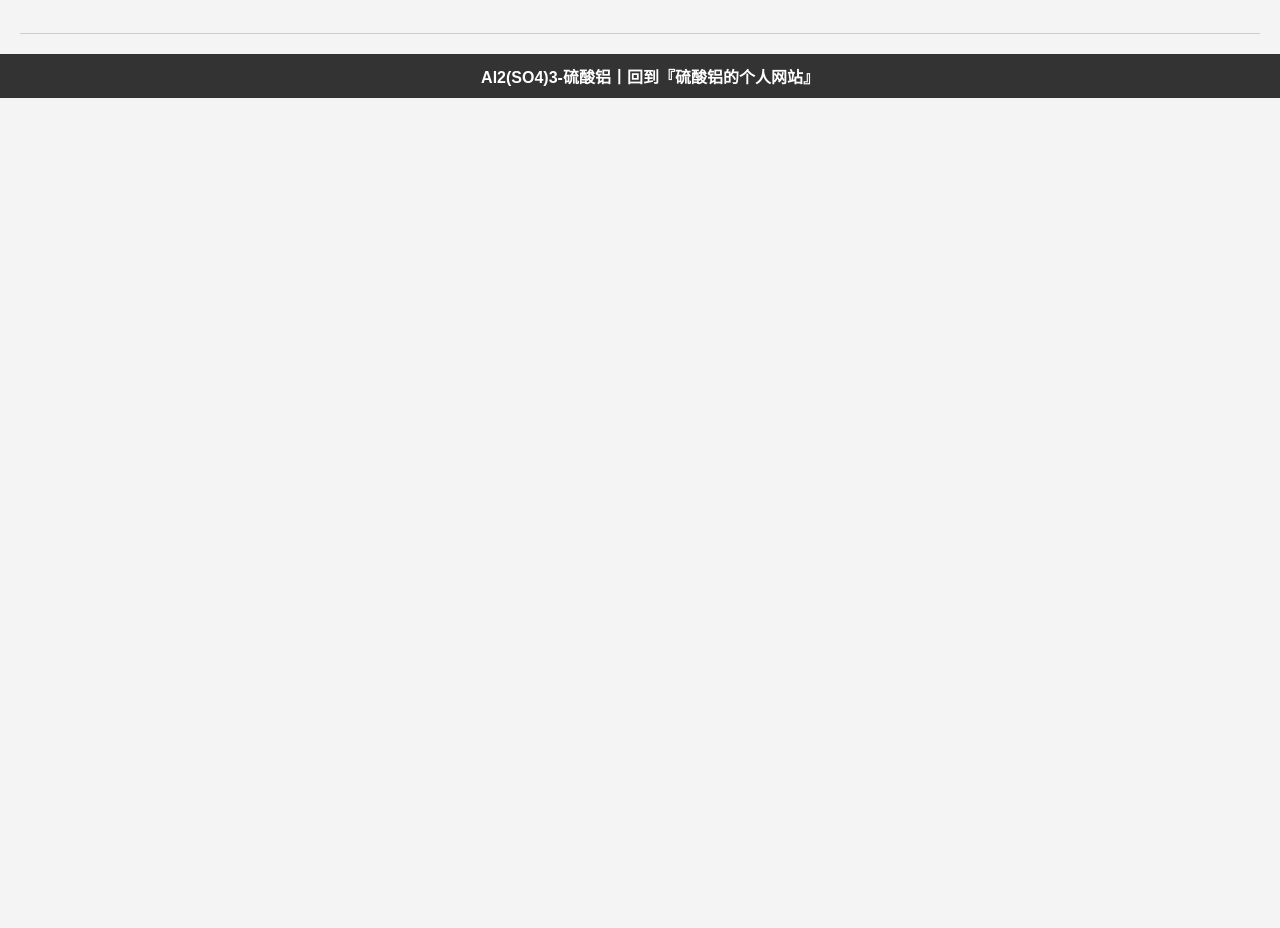
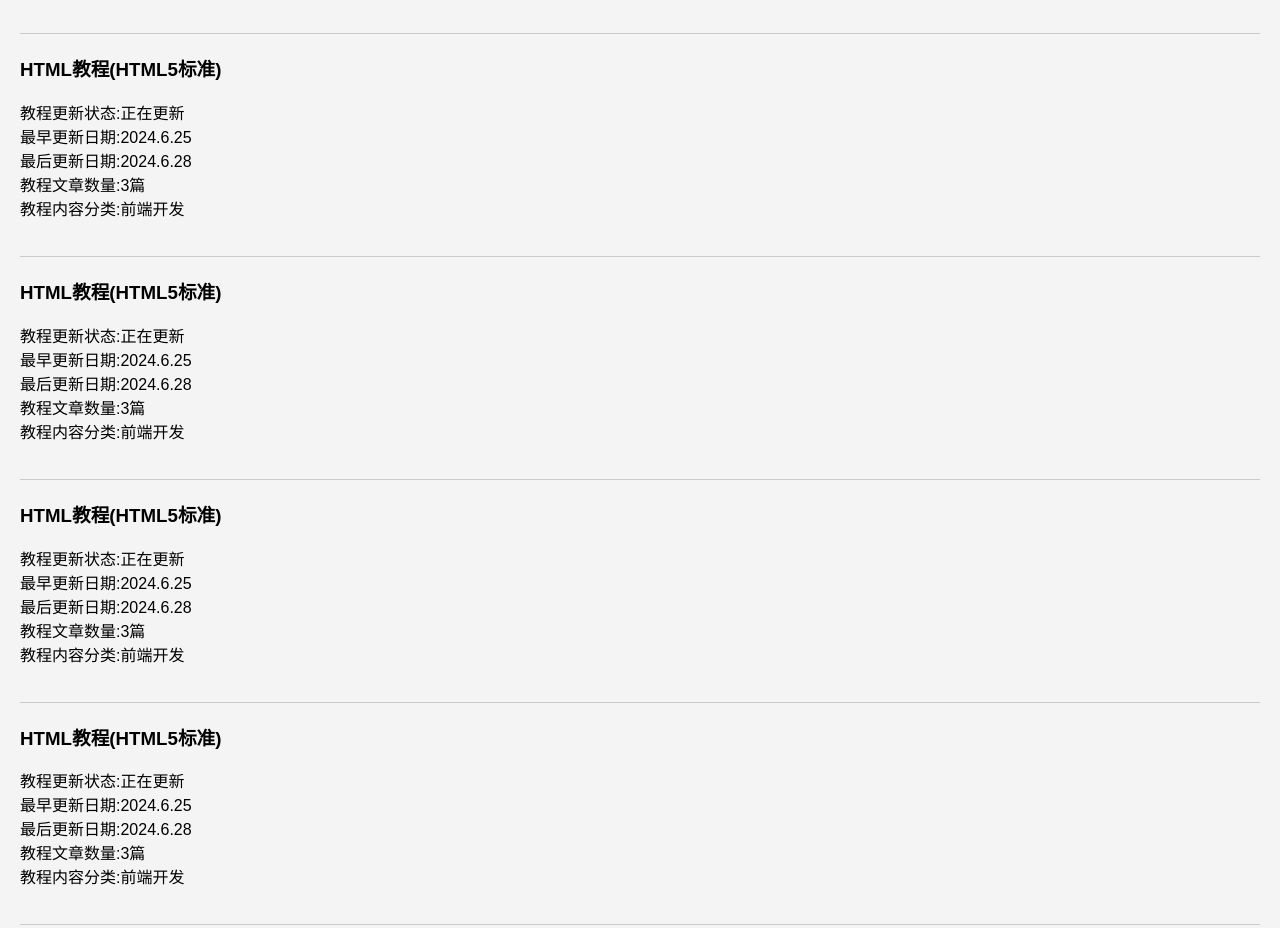
Before and after one commit to Al2SO43/teach, a plain HTML site: page index.html in a window 1280 px wide. Shown: the part 285-1213 px from the top of the page. Before the commit the page ends 800 px from the top, so only its background shows below. Drawn offline with Linux system fonts and the light colour scheme.

Commit message:
Add files via upload

```diff
--- a/index.html
+++ b/index.html
@@ -13,10 +13,26 @@
     </header>
     <main>
         <section id="blog">
-        <article>
-          <h3><a href="./posts/HTML/Main.html" target="_blank">HTML教程(HTML5标准)</a></h3>
-          <p>教程更新状态:正在更新<br />最早更新日期:2024.6.25<br />最后更新日期:2024.6.28<br />教程文章数量:3篇<br />教程内容分类:前端开发</p>
+        <article><a href="./posts/HTML/Main.html" target="_blank">
+          <h3>HTML教程(HTML5标准)</h3>
+          <p>教程更新状态:正在更新<br />最早更新日期:2024.6.25<br />最后更新日期:2024.6.28<br />教程文章数量:3篇<br />教程内容分类:前端开发</p></a>
       </article>
+      <article><a href="./posts/HTML/Main.html" target="_blank">
+        <h3>HTML教程(HTML5标准)</h3>
+        <p>教程更新状态:正在更新<br />最早更新日期:2024.6.25<br />最后更新日期:2024.6.28<br />教程文章数量:3篇<br />教程内容分类:前端开发</p></a>
+    </article>
+    <article><a href="./posts/HTML/Main.html" target="_blank">
+      <h3>HTML教程(HTML5标准)</h3>
+      <p>教程更新状态:正在更新<br />最早更新日期:2024.6.25<br />最后更新日期:2024.6.28<br />教程文章数量:3篇<br />教程内容分类:前端开发</p></a>
+  </article>
+  <article><a href="./posts/HTML/Main.html" target="_blank">
+    <h3>HTML教程(HTML5标准)</h3>
+    <p>教程更新状态:正在更新<br />最早更新日期:2024.6.25<br />最后更新日期:2024.6.28<br />教程文章数量:3篇<br />教程内容分类:前端开发</p></a>
+</article>
+<article><a href="./posts/HTML/Main.html" target="_blank">
+  <h3>HTML教程(HTML5标准)</h3>
+  <p>教程更新状态:正在更新<br />最早更新日期:2024.6.25<br />最后更新日期:2024.6.28<br />教程文章数量:3篇<br />教程内容分类:前端开发</p></a>
+</article>
         </section>
     </main>
     <footer>
```
